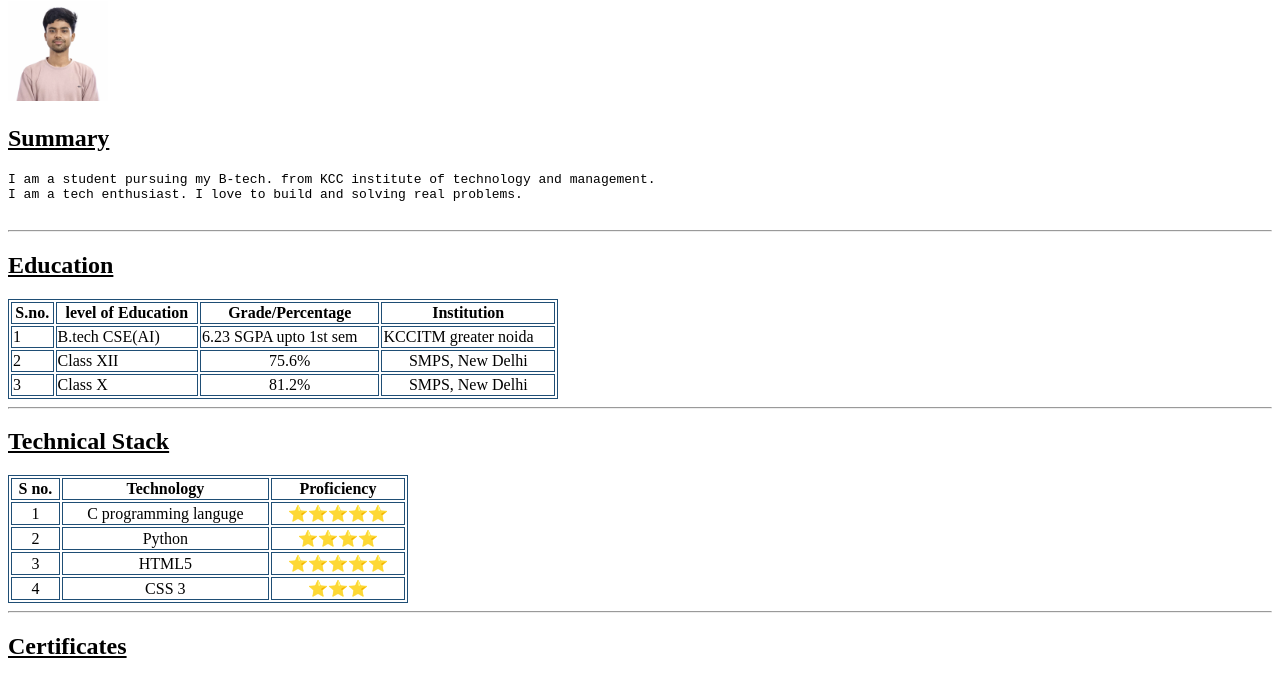
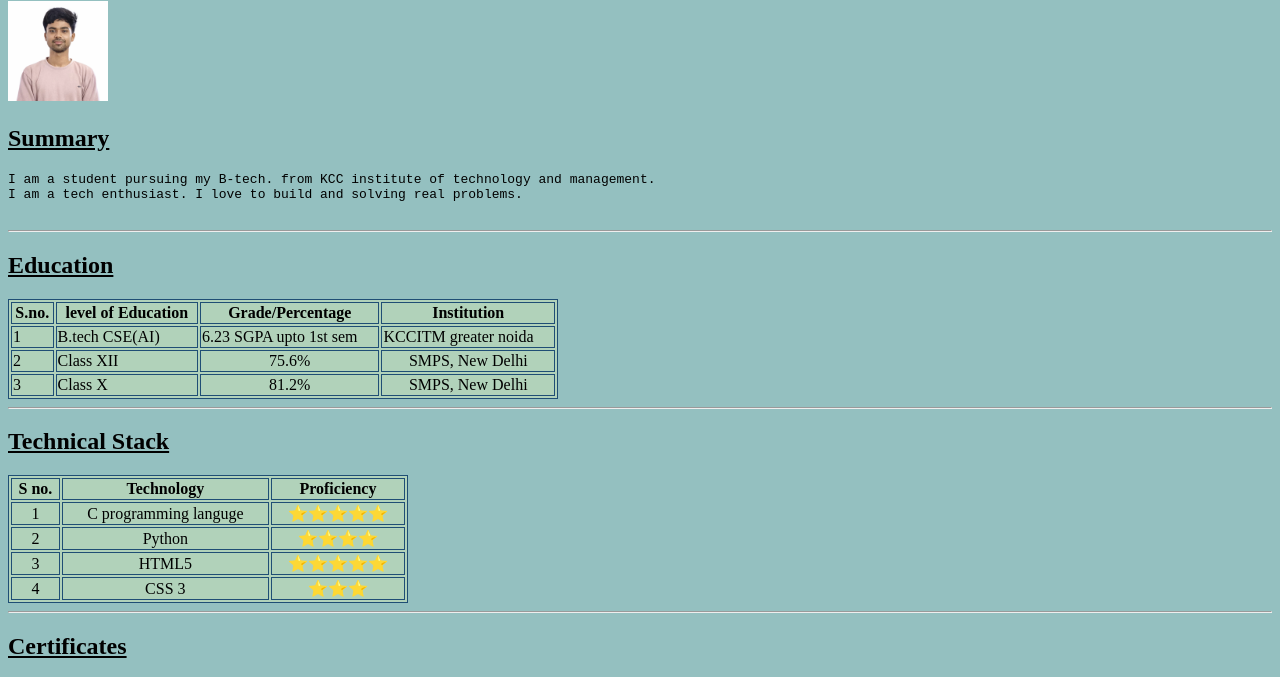
Before and after one commit to catchybee/Capstone-Project-1, a plain HTML site: page index.html in a window 1280 px wide. Shown: the part 79-756 px from the top of the page. Drawn offline with Linux system fonts and the light colour scheme.

Commit message:
Enhance styling of resume in index.html
Added background color and table styling to enhance visual appeal.

```diff
--- a/index.html
+++ b/index.html
@@ -8,6 +8,14 @@
 <style>
     table, th,td {
     border : 1px solid rgb(31, 78, 117);
+    }
+</style>
+<style>
+    html{
+        background:rgb(148, 192, 192) ;
+    }
+    table{
+        background-color: rgb(177, 210, 186);
     }
 </style>
 <body>
```
